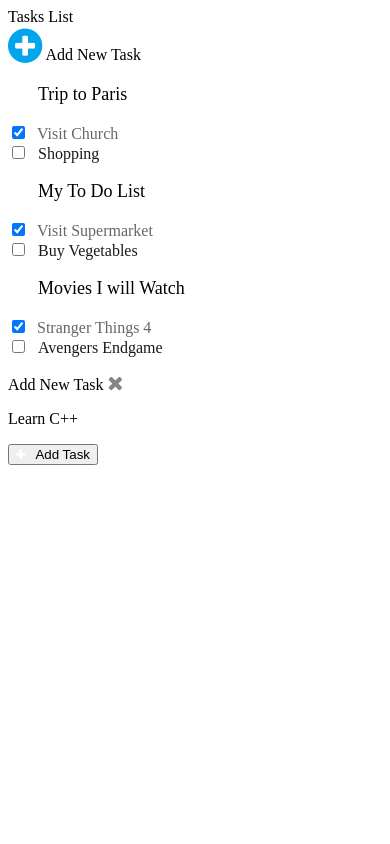
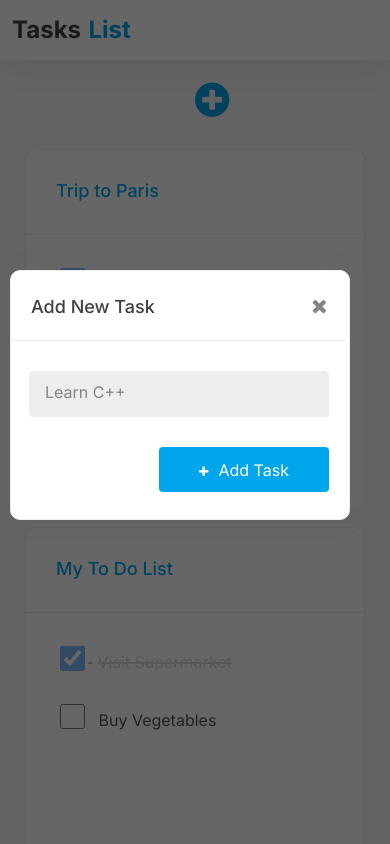
Before and after one commit to Hemant-Sonar2305/Todo-App-Mobile, a plain HTML site: page popup-addnew-task.html in a window 390 px wide. Shown: the top 844 px of the page. Drawn offline with Linux system fonts and the light colour scheme; the site is published under a folder, as on GitHub Pages, so addresses that start at the root find nothing.

Commit message:
Todo App Mobile

```diff
--- a/popup-addnew-task.html
+++ b/popup-addnew-task.html
@@ -4,8 +4,8 @@
     <meta charset="UTF-8">
     <meta http-equiv="X-UA-Compatible" content="IE=edge">
     <meta name="viewport" content="width=device-width, initial-scale=1.0">
-    <link rel="stylesheet" href="/css/index.css">
-    <link rel="stylesheet" href="/css/popup.css">
+    <link rel="stylesheet" href="./css/index.css">
+    <link rel="stylesheet" href="./css/popup.css">
     <link rel="preconnect" href="https://fonts.googleapis.com" />
     <link rel="preconnect" href="https://fonts.gstatic.com" crossorigin />
     <link
@@ -54,7 +54,7 @@
 
         <div class="right-sub-container">
           <div id="icon"><a href="/"></a>
-            <a href="/popup-addnew-task.html"><i class="fa fa-plus-circle" id="fa-icon" style="font-size: 40px; color: #00a5ec"></i></a>
+            <a href="./popup-addnew-task.html"><i class="fa fa-plus-circle" id="fa-icon" style="font-size: 40px; color: #00a5ec"></i></a>
             <span id="new-task">Add New Task</span>
           </div>
         </div>
@@ -125,14 +125,14 @@
           <div class="popup-heading">
             <p id="popup-bar-text">
               Add New Task
-              <a href="/index.html"><i style="font-size: 20px; color: #858585" class="fa" id="fafa-close"
+              <a href="./index.html"><i style="font-size: 20px; color: #858585" class="fa" id="fafa-close"
                 >&#xf00d;</i
               ></a>
             </p>
           </div>
           <div id="text-detail-container"><p id="text-detail">Learn C++</p></div>
           <button class="popup-btn">
-            <a href="/task-detail-page.html"><i class="fa fa-plus" style="font-size: 12px; margin-right: 10px; color: #ffffff" ></i></a>Add Task
+            <a href="./task-detail-page.html"><i class="fa fa-plus" style="font-size: 12px; margin-right: 10px; color: #ffffff" ></i></a>Add Task
           </button>
         </div>
 
```
